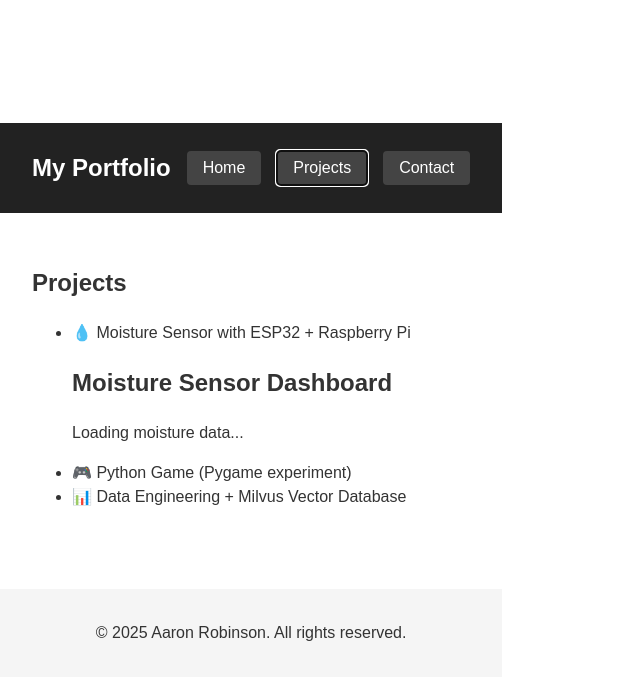
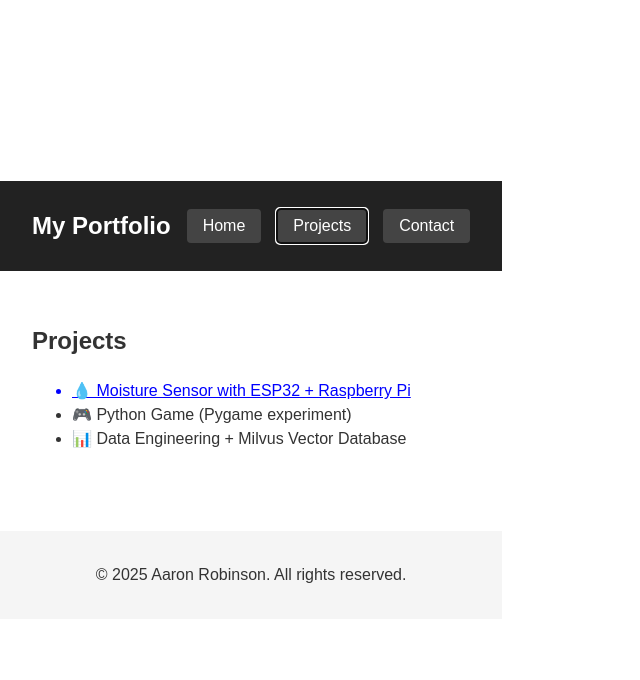
Before and after one commit to ajrobinson0201/PortfolioReactFrontEnd, a React (Vite) app: page / in a window 1280 px wide. Both pictures are taken after a click on the button "Projects". Shown: the top 680 px of the page, without its empty margins (0-640 px from the left). Built offline with nearby package versions, Linux system fonts and the light colour scheme; no server answers.

Commit message:
UPDATE App

```diff
--- a/src/App.tsx
+++ b/src/App.tsx
@@ -34,8 +34,12 @@ function App() {
           <section className="projects">
             <h2>Projects</h2>
             <ul>
-              <li>💧 Moisture Sensor with ESP32 + Raspberry Pi</li>
-              <MoistureDashboard />
+              <li
+                style={{ cursor: "pointer", color: "blue", textDecoration: "underline" }}
+                onClick={() => setActiveTab("MoistureDashboard")}
+              >
+                💧 Moisture Sensor with ESP32 + Raspberry Pi
+              </li>
               <li>🎮 Python Game (Pygame experiment)</li>
               <li>📊 Data Engineering + Milvus Vector Database</li>
             </ul>
```
